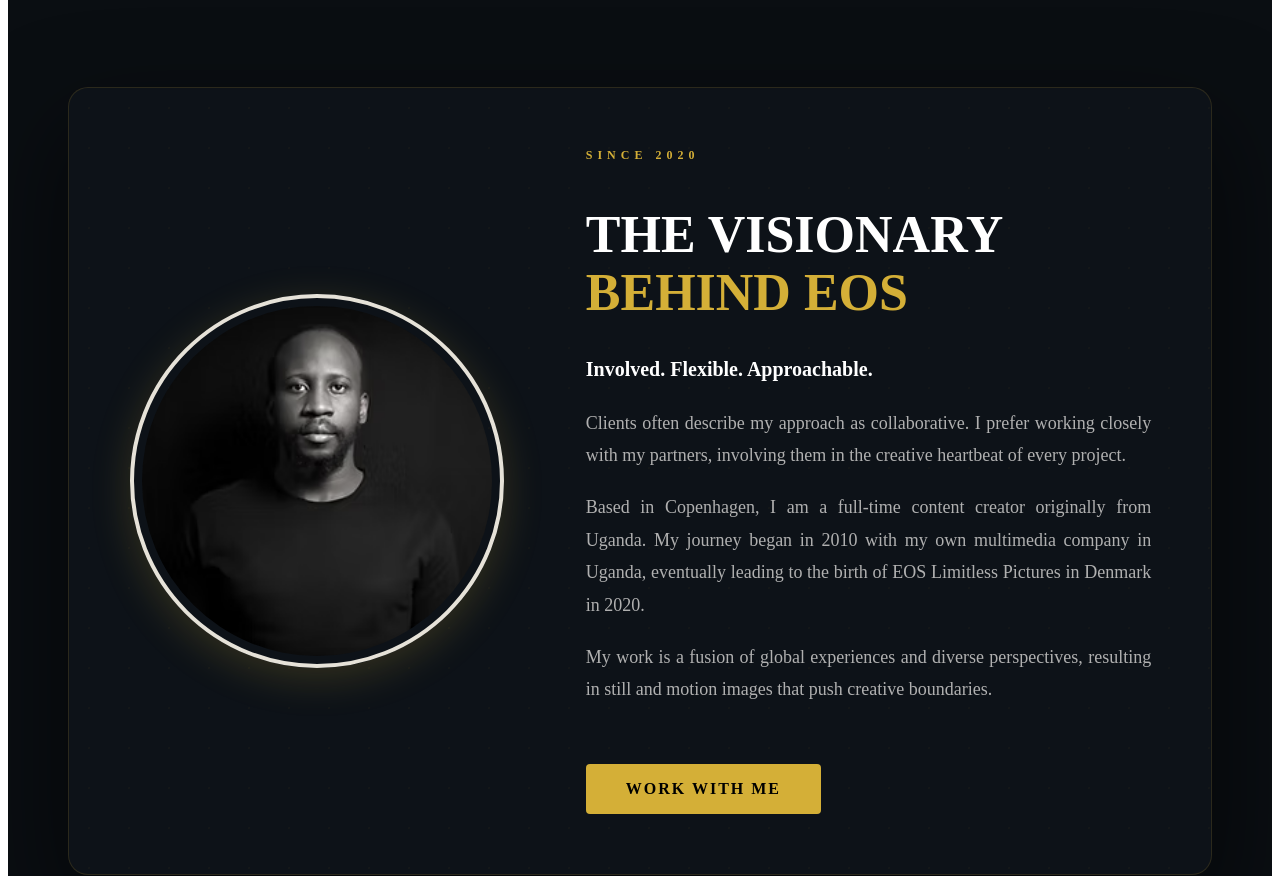
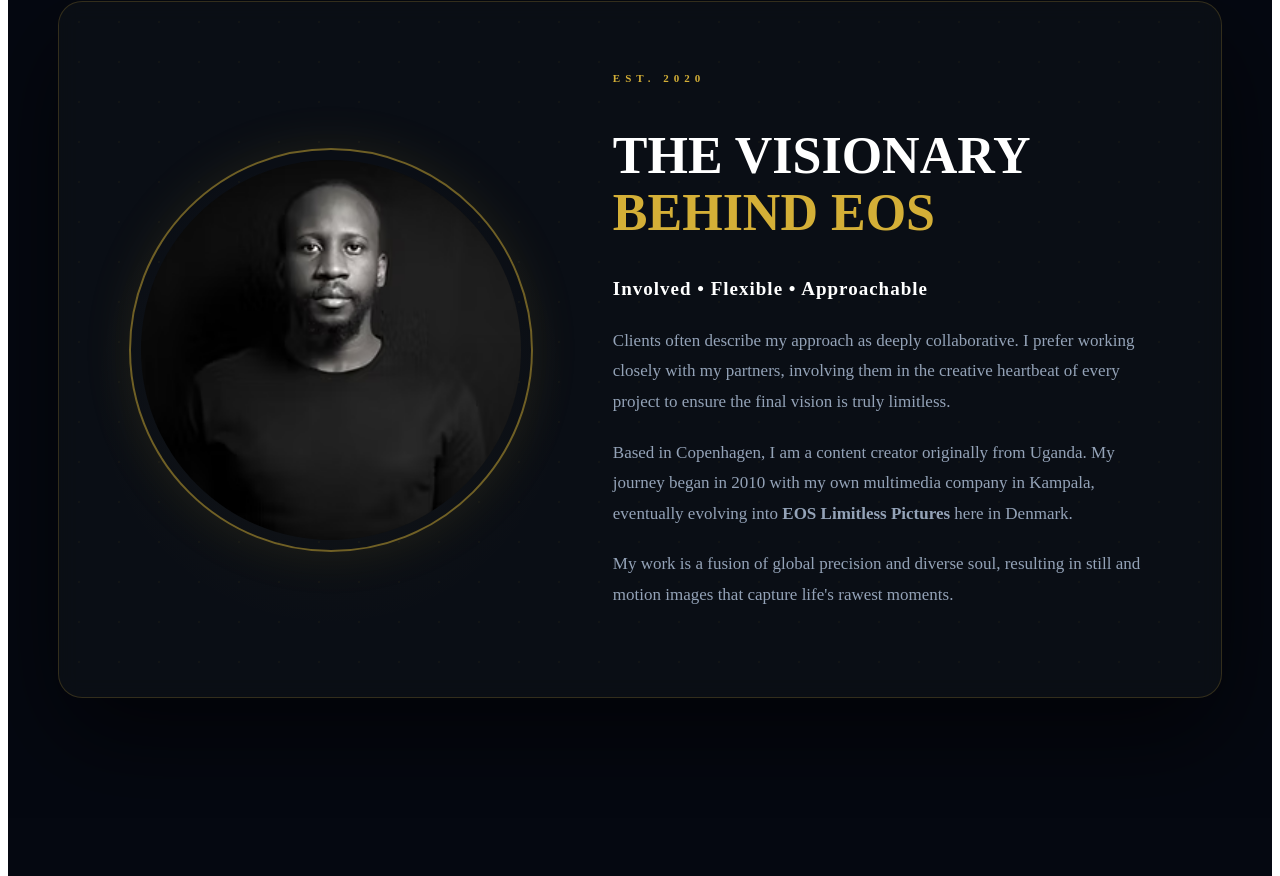
Before and after one commit to Mark123Tyson/eos-app, a React (Create React App) app: page / in a window 1280 px wide. Shown: the part 3122-3998 px from the top of the page. Built offline with nearby package versions, Linux system fonts and the light colour scheme.

Commit message:
nothing to commit, working tree clean

```diff
--- a/src/App.jsx
+++ b/src/App.jsx
@@ -1,5 +1,4 @@
 import React from 'react';
-import { Routes, Route } from 'react-router-dom';
 import Header from './components/Header';
 import HomeSection from './components/HomeSection';
 import ProductsSection from './components/ProductsSection';
@@ -8,33 +7,29 @@
 import ContactPage from './components/pages/ContactPage';
 import Footer from './components/Footer';
 
-const App = () => (
+const App = () => {
+  return (
     <div style={{
       margin: 0,
-    paddingTop: '100px',
-    /* This creates the dark, transparent 'overlay' over your image */
-    backgroundColor: 'rgba(10, 18, 26, 0.85)',
+      backgroundColor: '#050811',
       minHeight: '100vh',
-    boxSizing: 'border-box'
+      width: '100%',
+      overflowX: 'hidden' // Prevents horizontal jitter during scroll
     }}>
       <Header />
-    <Routes>
-      <Route path="/" element={
-        <>
+
+      {/* Wrapping everything in one view ensures IDs are always 'findable'
+         Remove the <Routes> for these sections to keep them on one page.
+      */}
       <div id="home"><HomeSection /></div>
       <div id="services"><ProductsSection /></div>
       <div id="photography"><Photography /></div>
       <div id="about"><About /></div>
       <div id="contact"><ContactPage /></div>
-        </>
-      } />
-      <Route path="/services" element={<ProductsSection />} />
-      <Route path="/photography" element={<Photography />} />
-      <Route path="/about" element={<About />} />
-      <Route path="/contact" element={<ContactPage />} />
-    </Routes>
+
       <Footer />
     </div>
   );
+};
 
 export default App;
--- a/src/components/About.jsx
+++ b/src/components/About.jsx
@@ -3,7 +3,6 @@
 
 const AboutPage = () => {
   const [screenWidth, setScreenWidth] = useState(window.innerWidth);
-  const [btnHovered, setBtnHovered] = useState(false);
 
   useEffect(() => {
     const handleResize = () => setScreenWidth(window.innerWidth);
@@ -15,17 +14,15 @@
 
   const styles = {
     section: {
-      backgroundColor: '#0a0e12',
+      backgroundColor: '#050811', // Syncing with your Moonlit background
       color: 'white',
-      padding: isMobile ? '60px 20px' : '100px 5vw',
-      minHeight: '100vh',
+      padding: isMobile ? '80px 20px' : '120px 5vw',
       display: 'flex',
       flexDirection: 'column',
       alignItems: 'center',
       justifyContent: 'center',
       overflow: 'hidden'
     },
-    // The main content box that frames everything
     contentWrapper: {
       width: '90%',
       maxWidth: '1200px',
@@ -33,34 +30,34 @@
       flexDirection: isMobile ? 'column' : 'row',
       alignItems: 'center',
       gap: isMobile ? '40px' : '80px',
-      backgroundColor: '#0d1218',
-      padding: isMobile ? '30px' : '60px',
-      borderRadius: '20px',
-      border: '1px solid rgba(212, 175, 55, 0.15)',
+      backgroundColor: 'rgba(13, 18, 24, 0.7)', // Slightly transparent for depth
+      backdropFilter: 'blur(10px)',
+      padding: isMobile ? '40px 25px' : '70px',
+      borderRadius: '24px', // Softened edges as requested
+      border: '1px solid rgba(212, 175, 55, 0.2)',
       boxShadow: '0 40px 100px rgba(0,0,0,0.6)',
-      // Subtle textured background matching the service section
-      backgroundImage: `radial-gradient(rgba(212, 175, 55, 0.03) 1px, transparent 0)`,
+      backgroundImage: `radial-gradient(rgba(212, 175, 55, 0.04) 1px, transparent 0)`,
       backgroundSize: '40px 40px',
     },
     imageSide: {
       flex: '1',
       display: 'flex',
       justifyContent: 'center',
+      position: 'relative'
     },
     imgFrame: {
-      width: isMobile ? '220px' : '350px',
-      height: isMobile ? '220px' : '350px',
+      width: isMobile ? '240px' : '380px',
+      height: isMobile ? '240px' : '380px',
       borderRadius: '50%',
-      padding: '8px',
-      border: '4px solid #e6e2d8',
-      boxShadow: '0 10px 40px rgba(212, 175, 55, 0.2)',
+      padding: '10px',
+      border: '2px solid rgba(212, 175, 55, 0.5)', // Gold border instead of white
+      boxShadow: '0 0 50px rgba(212, 175, 55, 0.1)',
     },
     img: {
       width: '100%',
       height: '100%',
       borderRadius: '50%',
       objectFit: 'cover',
-      filter: 'grayscale(20%)',
     },
     textSide: {
       flex: '1.5',
@@ -70,87 +67,72 @@
       color: '#d4af37',
       textTransform: 'uppercase',
       letterSpacing: '5px',
-      fontSize: '12px',
+      fontSize: '11px',
       fontWeight: 'bold',
       marginBottom: '15px',
       display: 'block'
     },
     heading: {
-      fontSize: isMobile ? '36px' : '52px',
+      fontSize: isMobile ? '38px' : '52px',
       fontWeight: '900',
       lineHeight: '1.1',
       marginBottom: '30px',
       textTransform: 'uppercase',
     },
     textBody: {
-      fontSize: '18px',
+      fontSize: '17px',
       lineHeight: '1.8',
-      color: '#b0b0b0',
-      textAlign: isMobile ? 'center' : 'justify',
-    },
-    btn: {
-      display: 'inline-block',
-      marginTop: '40px',
-      padding: '16px 40px',
-      backgroundColor: btnHovered ? '#fff' : '#d4af37',
-      color: '#000',
-      borderRadius: '4px',
-      textDecoration: 'none',
-      fontWeight: '900',
-      letterSpacing: '2px',
-      textTransform: 'uppercase',
-      transition: 'all 0.4s cubic-bezier(0.23, 1, 0.32, 1)',
-      boxShadow: btnHovered ? '0 0 30px rgba(212, 175, 55, 0.5)' : 'none',
-      transform: btnHovered ? 'translateY(-5px)' : 'translateY(0)',
+      color: '#94a3b8', // Softer blue-grey for readability
+      textAlign: isMobile ? 'center' : 'left',
     }
   };
 
   return (
-    <section style={styles.section}>
+    <section id="about" style={styles.section}>
       <div style={styles.contentWrapper}>
 
         {/* IMAGE SIDE */}
         <div style={styles.imageSide}>
           <div style={styles.imgFrame}>
-            <img src={founderImg} alt="Founder" style={styles.img} />
+            <img src={founderImg} alt="EOS Founder" style={styles.img} />
           </div>
+          {/* Subtle gold glow behind the founder photo */}
+          <div style={{
+            position: 'absolute',
+            width: '120%',
+            height: '120%',
+            background: 'radial-gradient(circle, rgba(212,175,55,0.05) 0%, transparent 70%)',
+            zIndex: -1
+          }} />
         </div>
 
         {/* TEXT SIDE */}
         <div style={styles.textSide}>
-          <span style={styles.label}>Since 2020</span>
+          <span style={styles.label}>Est. 2020</span>
           <h1 style={styles.heading}>The Visionary <br/><span style={{color: '#d4af37'}}>Behind EOS</span></h1>
 
           <div style={styles.textBody}>
-            <p style={{marginBottom: '20px', fontWeight: 'bold', color: '#fff', fontSize: '20px'}}>
-              Involved. Flexible. Approachable.
+            <p style={{marginBottom: '20px', fontWeight: 'bold', color: '#fff', fontSize: '19px', letterSpacing: '1px'}}>
+              Involved • Flexible • Approachable
             </p>
 
             <p style={{marginBottom: '20px'}}>
-              Clients often describe my approach as collaborative. I prefer working closely
-              with my partners, involving them in the creative heartbeat of every project.
+              Clients often describe my approach as deeply collaborative. I prefer working closely
+              with my partners, involving them in the creative heartbeat of every project to ensure
+              the final vision is truly limitless.
             </p>
 
             <p style={{marginBottom: '20px'}}>
-              Based in Copenhagen, I am a full-time content creator originally from Uganda.
-              My journey began in 2010 with my own multimedia company in Uganda,
-              eventually leading to the birth of EOS Limitless Pictures in Denmark in 2020.
+              Based in Copenhagen, I am a content creator originally from Uganda.
+              My journey began in 2010 with my own multimedia company in Kampala,
+              eventually evolving into <strong>EOS Limitless Pictures</strong> here in Denmark.
             </p>
 
             <p>
-              My work is a fusion of global experiences and diverse perspectives,
-              resulting in still and motion images that push creative boundaries.
+              My work is a fusion of global precision and diverse soul,
+              resulting in still and motion images that capture life's rawest moments.
             </p>
           </div>
-
-          <a
-            href="/contact"
-            style={styles.btn}
-            onMouseEnter={() => setBtnHovered(true)}
-            onMouseLeave={() => setBtnHovered(false)}
-          >
-            Work With Me
-          </a>
         </div>
 
       </div>
```
Lines whose indentation alone changed are shown as unchanged.
